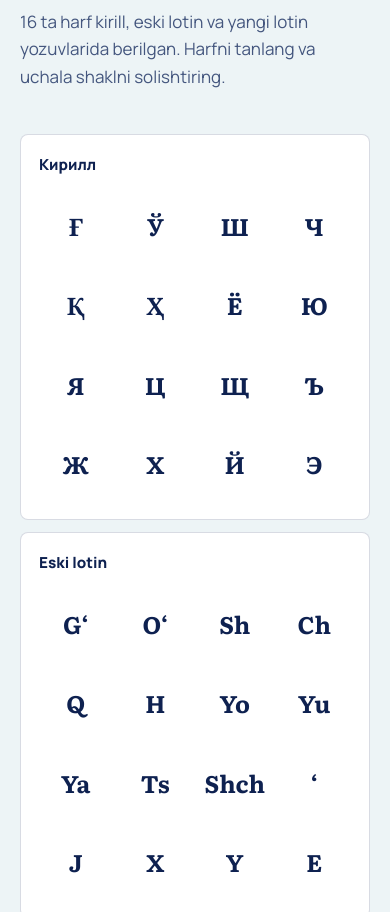
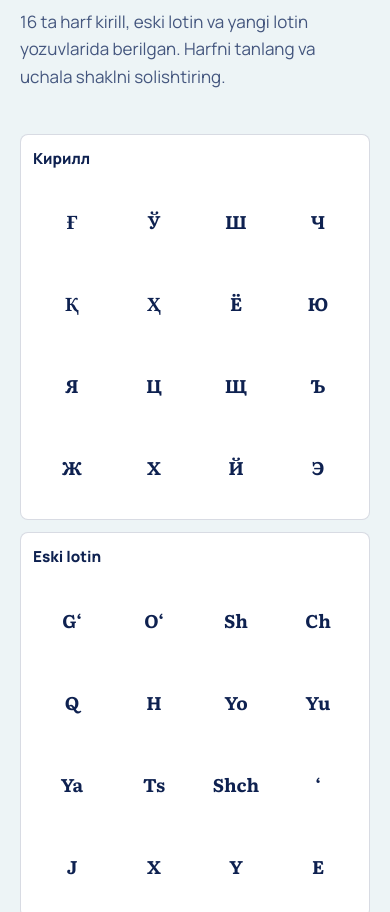
Before and after one commit to Anvarbek05/uzbek-converter, a website: page public/index.html in a window 390 px wide. Shown: the part 1880-2792 px from the top of the page. Drawn offline with nearby package versions, Linux system fonts and the light colour scheme; no server answers.

Commit message:
Fix alphabet book letter clipping and responsive grid (#9)

```diff
--- a/public/index.html
+++ b/public/index.html
@@ -538,10 +538,23 @@
             grid-template-columns: repeat(3, minmax(0, 1fr));
             perspective: 2400px;
             gap: 0;
+            width: 100%;
+            min-width: 0;
+        }
+
+        /* Har bir sahifa grid ustunidan tashqariga chiqmasin. */
+        .spread > .page,
+        .spread > .page-turn,
+        .page-turn > .face {
+            width: 100%;
+            min-width: 0;
+            max-width: 100%;
+            box-sizing: border-box;
         }
 
         .page {
-            padding: clamp(18px, 3vw, 40px);
+            min-width: 0;
+            padding: clamp(12px, 2vw, 30px);
         }
 
         .page-left {
@@ -599,18 +612,28 @@
 
         .letters {
             display: grid;
-            grid-template-columns: repeat(4, 1fr);
-            gap: clamp(6px, 1.2vw, 14px);
+            grid-template-columns: repeat(4, minmax(0, 1fr));
+            gap: clamp(4px, .8vw, 12px);
+            width: 100%;
+            min-width: 0;
         }
 
         .letter {
             display: grid;
             place-items: center;
+            min-width: 0;
+            max-width: 100%;
             aspect-ratio: 1;
+            padding: 2px;
             border-radius: 6px;
             font-family: var(--serif);
             font-weight: 700;
-            font-size: clamp(1.5rem, 4.2vw, 3.3rem);
+            /* Harflar va Yo, Shch kabi ikki belgili shakllar ham katakka sig‘adi. */
+            font-size: clamp(1.15rem, 2.8vw, 3rem);
+            line-height: 1.05;
+            text-align: center;
+            overflow-wrap: anywhere;
+            word-break: break-word;
             transition: background-color .18s, color .18s, transform .18s;
         }
 
```
